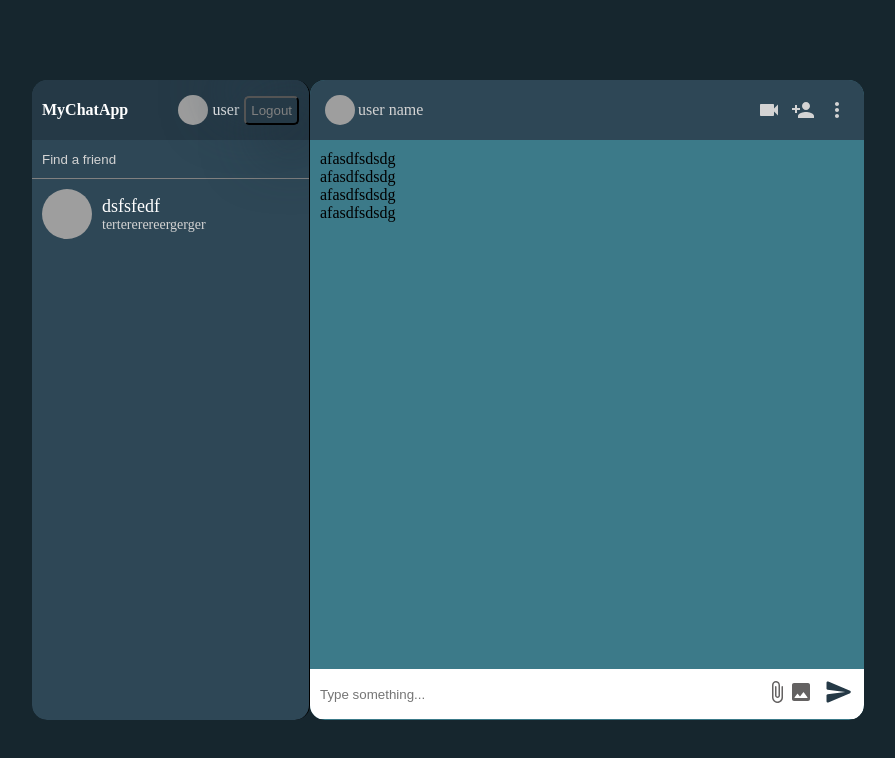
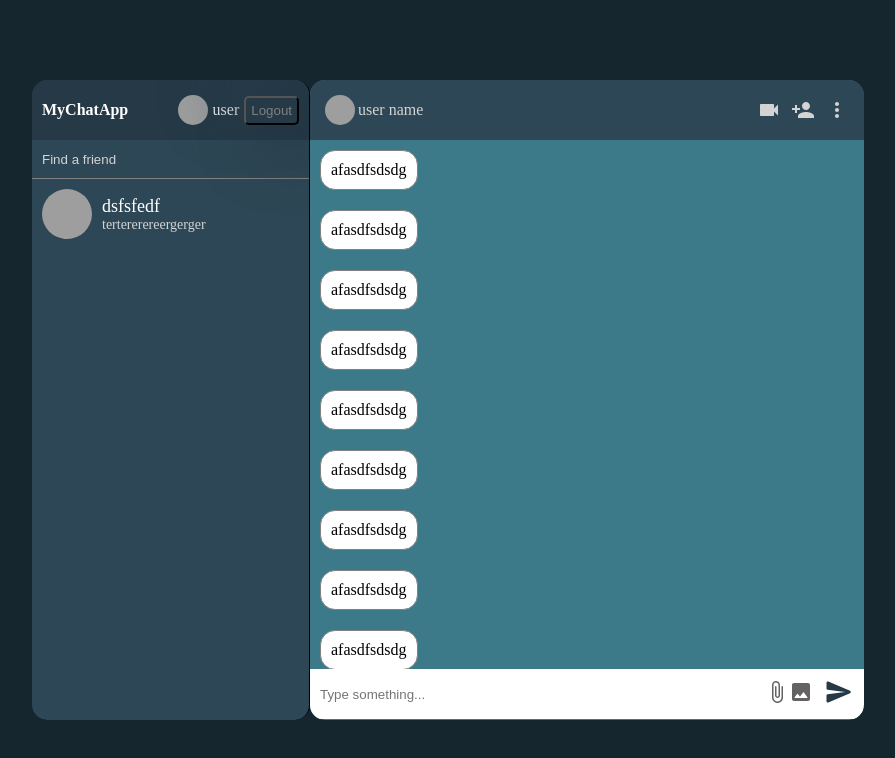
Before and after one commit to Lidhya/chatapp, a React (Create React App) app: page / in a window 1280 px wide. Shown: the top 758 px of the page, without its empty margins (192-1087 px from the left). Built offline with nearby package versions, Linux system fonts and the light colour scheme; grey boxes are pictures that could not be loaded.

Commit message:
Chat scroll bar customized

```diff
--- a/src/Components/Message.jsx
+++ b/src/Components/Message.jsx
@@ -2,7 +2,7 @@ import React from 'react';
 
 const Message = () => {
     return (
-        <div>
+        <div className='message'>
           afasdfsdsdg
         </div>
     );
--- a/src/Components/Messages.jsx
+++ b/src/Components/Messages.jsx
@@ -9,6 +9,16 @@ const Messages = () => {
             <Message/>
             <Message/>
             <Message/>
+            <Message/>
+            <Message/>
+            <Message/>
+            <Message/>
+            <Message/>
+            <Message/>
+            <Message/>
+            <Message/>
+            <Message/>
+            <Message/>
         </div>
     );
 }
--- a/src/index.css
+++ b/src/index.css
@@ -6,4 +6,5 @@ box-sizing: border-box;
 
 body{
     background-color: #16262e;
+    scroll-behavior: smooth;
 }
--- a/src/style.scss
+++ b/src/style.scss
@@ -214,6 +214,38 @@
           .messages{
             padding: 10px;
             height: calc(100% - 111px);
+            overflow-y: scroll;
+
+            /* width */
+&::-webkit-scrollbar {
+  width: 5px;
+}
+
+/* Track */
+&::-webkit-scrollbar-track {
+  background: rgb(224, 224, 224);
+}
+
+/* Handle */
+&::-webkit-scrollbar-thumb {
+  background: #253946;
+}
+
+/* Handle on hover */
+&::-webkit-scrollbar-thumb:hover {
+  background: #555;
+}
+
+            .message{
+              padding: 10px;
+              background-color: white;
+              width: fit-content;
+              border-radius: 15px;
+              border: 1px solid gray;
+              gap: 20px;
+              margin-bottom: 20px;
+            }
+
           }
           .input{
             height: 50px;
```
